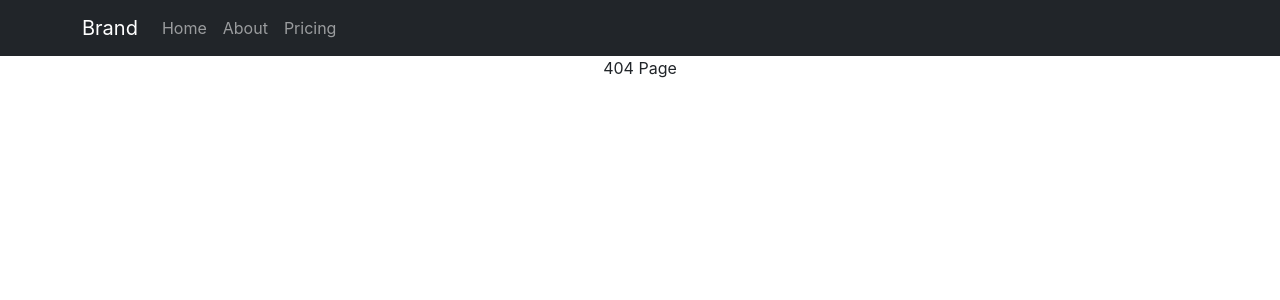
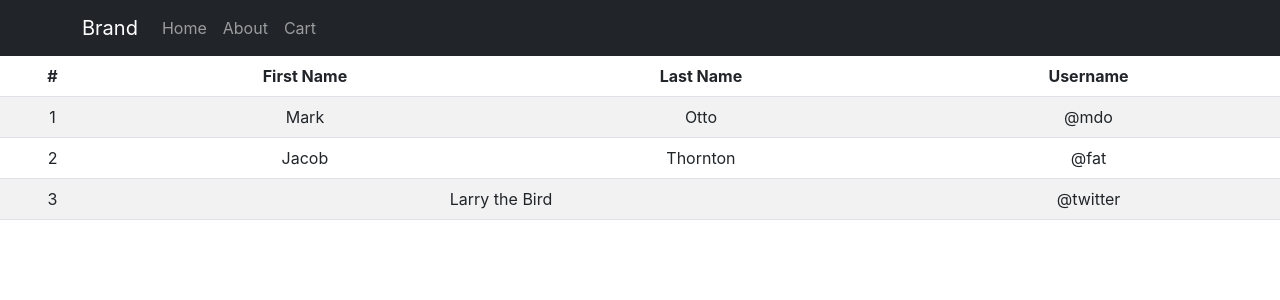
Before and after one commit to ehdrn3020/shop_reactjs, a React (Create React App) app: page /cart in a window 1280 px wide. Before the commit this address had no page. Shown: the top 300 px of the page. Built offline with nearby package versions, Linux system fonts and the light colour scheme.

Commit message:
20230118 Cart with redux

```diff
--- a/package.json
+++ b/package.json
@@ -3,6 +3,7 @@
   "version": "0.1.0",
   "private": true,
   "dependencies": {
+    "@reduxjs/toolkit": "^1.9.1",
     "@testing-library/jest-dom": "^5.16.5",
     "@testing-library/react": "^13.4.0",
     "@testing-library/user-event": "^13.5.0",
@@ -11,6 +12,7 @@
     "react": "^18.2.0",
     "react-bootstrap": "^2.7.0",
     "react-dom": "^18.2.0",
+    "react-redux": "^8.0.5",
     "react-router-dom": "^6.6.1",
     "react-scripts": "5.0.1",
     "web-vitals": "^2.1.4"
--- a/src/App.js
+++ b/src/App.js
@@ -5,6 +5,7 @@ import axios from 'axios';
 import './App.css';
 import data from './data';
 import Detail from './routes/Detail';
+import Cart from './routes/Cart';
 
 function App() {
 
@@ -17,11 +18,11 @@ function App() {
 
       <Navbar bg="dark" variant="dark">
         <Container>
-          <Navbar.Brand href="#home">Brand</Navbar.Brand>
+          <Navbar.Brand onClick={()=>{navigate('/')}}>Brand</Navbar.Brand>
           <Nav className="me-auto">
             <Link className="nav-link" to="/">Home</Link>
             <Nav.Link onClick={()=>{navigate('/about')}}>About</Nav.Link>
-            <Nav.Link href="#pricing">Pricing</Nav.Link>
+            <Nav.Link onClick={()=>{navigate('/cart')}}>Cart</Nav.Link>
           </Nav>
         </Container>
       </Navbar>
@@ -66,6 +67,7 @@ function App() {
           </>
         } />
         <Route path="/detail/:id" element={ <Detail shoes={shoes} /> } />
+        <Route path="/cart" element={ <Cart /> } />
         <Route path="/about" element={ <About /> }>
           <Route path="member" element={ <div>this is member</div> } />
           <Route path="location" element={ <div>this is location</div> } />
--- a/src/index.js
+++ b/src/index.js
@@ -3,10 +3,14 @@ import ReactDOM from 'react-dom/client';
 import './index.css';
 import App from './App';
 import { BrowserRouter } from 'react-router-dom';
+import { Provider } from 'react-redux';
+import store from './store.js'
 
 const root = ReactDOM.createRoot(document.getElementById('root'));
 root.render(
-    <BrowserRouter>
-        <App />
-    </BrowserRouter>
+    <Provider store={store}>
+        <BrowserRouter>
+            <App />
+        </BrowserRouter>
+    </Provider>
 );
--- /dev/null
+++ b/src/routes/Cart.js
@@ -0,0 +1,40 @@
+import { Table } from 'react-bootstrap';
+
+
+function Cart() {
+    return (
+        <div>
+            <Table striped>
+                <thead>
+                    <tr>
+                    <th>#</th>
+                    <th>First Name</th>
+                    <th>Last Name</th>
+                    <th>Username</th>
+                    </tr>
+                </thead>
+                <tbody>
+                    <tr>
+                    <td>1</td>
+                    <td>Mark</td>
+                    <td>Otto</td>
+                    <td>@mdo</td>
+                    </tr>
+                    <tr>
+                    <td>2</td>
+                    <td>Jacob</td>
+                    <td>Thornton</td>
+                    <td>@fat</td>
+                    </tr>
+                    <tr>
+                    <td>3</td>
+                    <td colSpan={2}>Larry the Bird</td>
+                    <td>@twitter</td>
+                    </tr>
+                </tbody>
+            </Table>
+        </div>
+    )
+}
+
+export default Cart
--- /dev/null
+++ b/src/store.js
@@ -0,0 +1,5 @@
+import { configureStore } from '@reduxjs/toolkit'
+
+export default configureStore({
+  reducer: { }
+})
```
Also changed, not shown: 1 other file (tests, documents, lock files or other folders).
